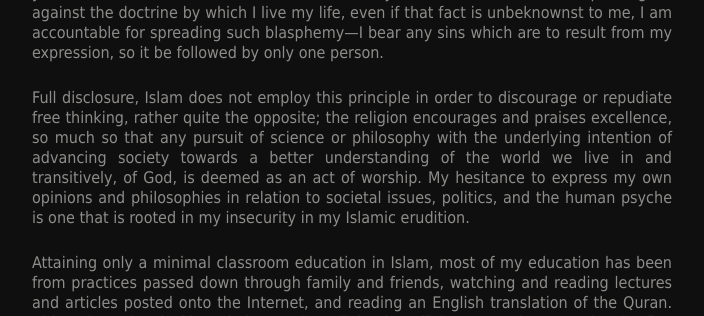
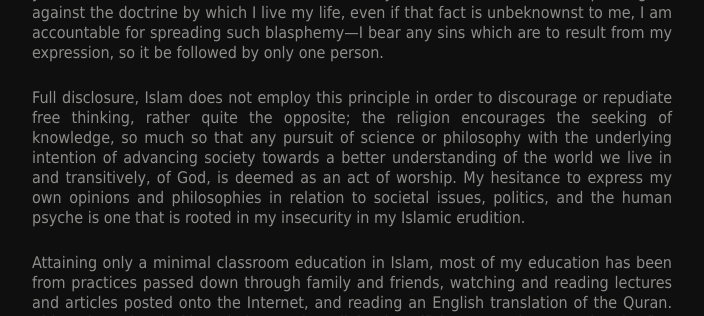
Before and after one commit to aykae/aboudirai.github.io, a Jekyll site: the page built from collections/_posts/2023-01-13-fear-of-expression.md, in a window 1280 px wide. Shown: the part 2280-2596 px from the top of the page, without its empty margins (288-992 px from the left). Built offline with Jekyll 4.4.1, drawn with Linux system fonts in a browser that asks for light colours; nearby versions of some CDN libraries; library files that are not in the unit come from our copies.

Commit message:
log3 edit

```diff
--- a/collections/_posts/2023-01-13-fear-of-expression.md
+++ b/collections/_posts/2023-01-13-fear-of-expression.md
@@ -36,7 +36,13 @@ The most blatant root of this fear of expression and the subsequent self-imposed
 
 As a fallible human being capable of sin, with my admittedly fallible mind capable of sinful thought, the prudence I am practicing in regard to the expression of *new* ideas and opinions that I have developed based on the limited interactions of my twenty one years of life is not unfounded. If an ostensibly innocuous idea that I express goes against the doctrine by which I live my life, even if that fact is unbeknownst to me, I am accountable for spreading such blasphemy—I bear any sins which are to result from my expression, so it be followed by only one person.
 
-Full disclosure, Islam does not employ this principle in order to discourage or repudiate free thinking, rather quite the opposite; the religion encourages and praises excellence, so much so that any pursuit of science or philosophy with the underlying intention of advancing society towards a better understanding of the world we live in and transitively, of God, is deemed as an act of worship. My hesitance to express my own opinions and philosophies in relation to societal issues, politics, and the human psyche is one that is rooted in my insecurity in my Islamic erudition.
+Full disclosure, Islam does not employ this principle in order to discourage or repudiate free
+thinking, rather quite the opposite; the religion encourages the seeking of knowledge, so much so
+that any pursuit of science or philosophy with the underlying intention of advancing society towards
+a better
+understanding of the world we live in and transitively, of God, is deemed as an act of worship. My
+hesitance to express my own opinions and philosophies in relation to societal issues, politics, and
+the human psyche is one that is rooted in my insecurity in my Islamic erudition.
 
 Attaining only a minimal classroom education in Islam, most of my education has been from practices passed down through family and friends, watching and reading lectures and articles posted onto the Internet, and reading an English translation of the Quran. Although my level of knowledge on the religion is sufficient enough to practice the five core pillars and avoid the more glaring major sins, there are still subtle moments in my daily life where a vigilant area of my subconscious activates, spawning the feeling that I might be transgressing a particular principle of my faith. The feeling is discreet yet compelling; affably concerned yet markedly subversive. It is a subconscious defense mechanism, protecting me from the severity of divine disobedience while, in tandem, disrupting my confidence in the decisions I take in my life, causing me to question and reevaluate them. Contemplation is neither harmful nor uninvited, but when these uncertain feelings arise often enough to where I am completely discouraged to pursue practices that are fundamentally encouraged in Islam, it starts to become detrimental.
 
```
